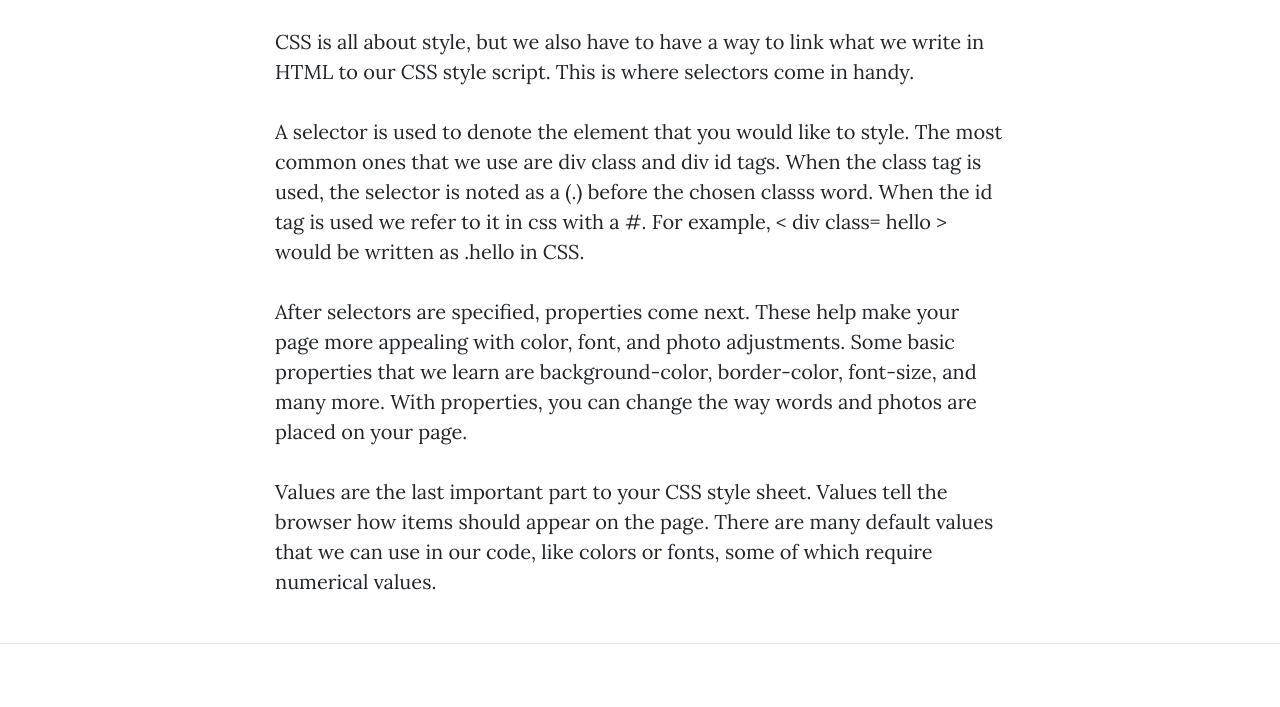
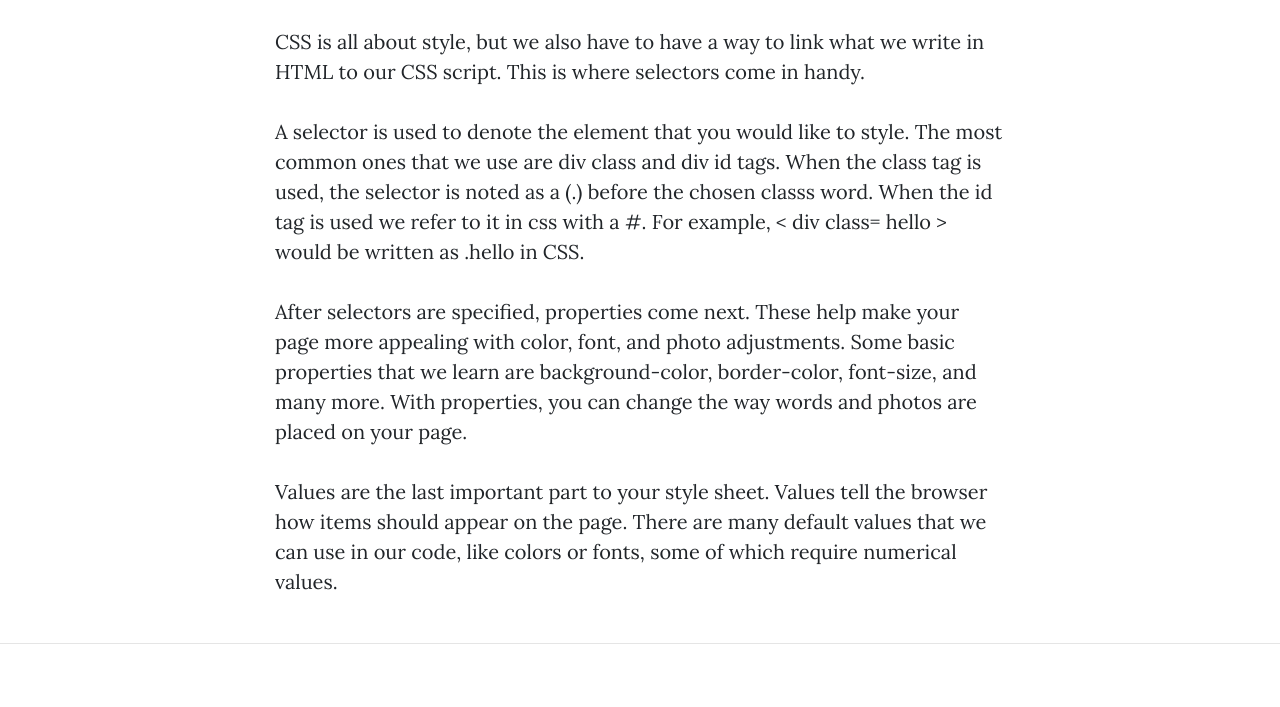
Before and after one commit to Cult-Coders-FSB/smart-shark-project, a website: page Smart-Shark-CSS.html in a window 1280 px wide. Shown: the part 624-1331 px from the top of the page. Drawn offline with nearby package versions, Linux system fonts and the light colour scheme.

Commit message:
Update Smart-Shark-CSS.html

```diff
--- a/Smart-Shark-CSS.html
+++ b/Smart-Shark-CSS.html
@@ -63,12 +63,12 @@
     <div class="row">
       <div class="col-lg-8 col-md-10 mx-auto">
         <h2>Selectors, Properties, and Values</h2>
-        <p>CSS is all about style, but we also have to have a way to link what we write in HTML to our CSS style script. This is where selectors come in handy.
+        <p>CSS is all about style, but we also have to have a way to link what we write in HTML to our CSS script. This is where selectors come in handy.
 </p>
         <p>A selector is used to denote the element that you would like to style. The most common ones that we use are div class and div id tags. When the class tag is used, the selector is noted as a (.) before the chosen classs word. When the id tag is used we refer to it in css with a #.
         For example, < div class= hello > would be written as .hello in CSS. </p>
         <p>After selectors are specified, properties come next. These help make your page more appealing with color, font, and photo adjustments. Some basic properties that we learn are background-color, border-color, font-size, and many more. With properties, you can change the way words and photos are placed on your page.
-</p><p>Values are the last important part to your CSS style sheet. Values tell the browser how items should appear on the page. There are many default values that we can use in our code, like colors or fonts, some of which require numerical values.
+</p><p>Values are the last important part to your style sheet. Values tell the browser how items should appear on the page. There are many default values that we can use in our code, like colors or fonts, some of which require numerical values.
 </p>
       </div>
     </div>
```
